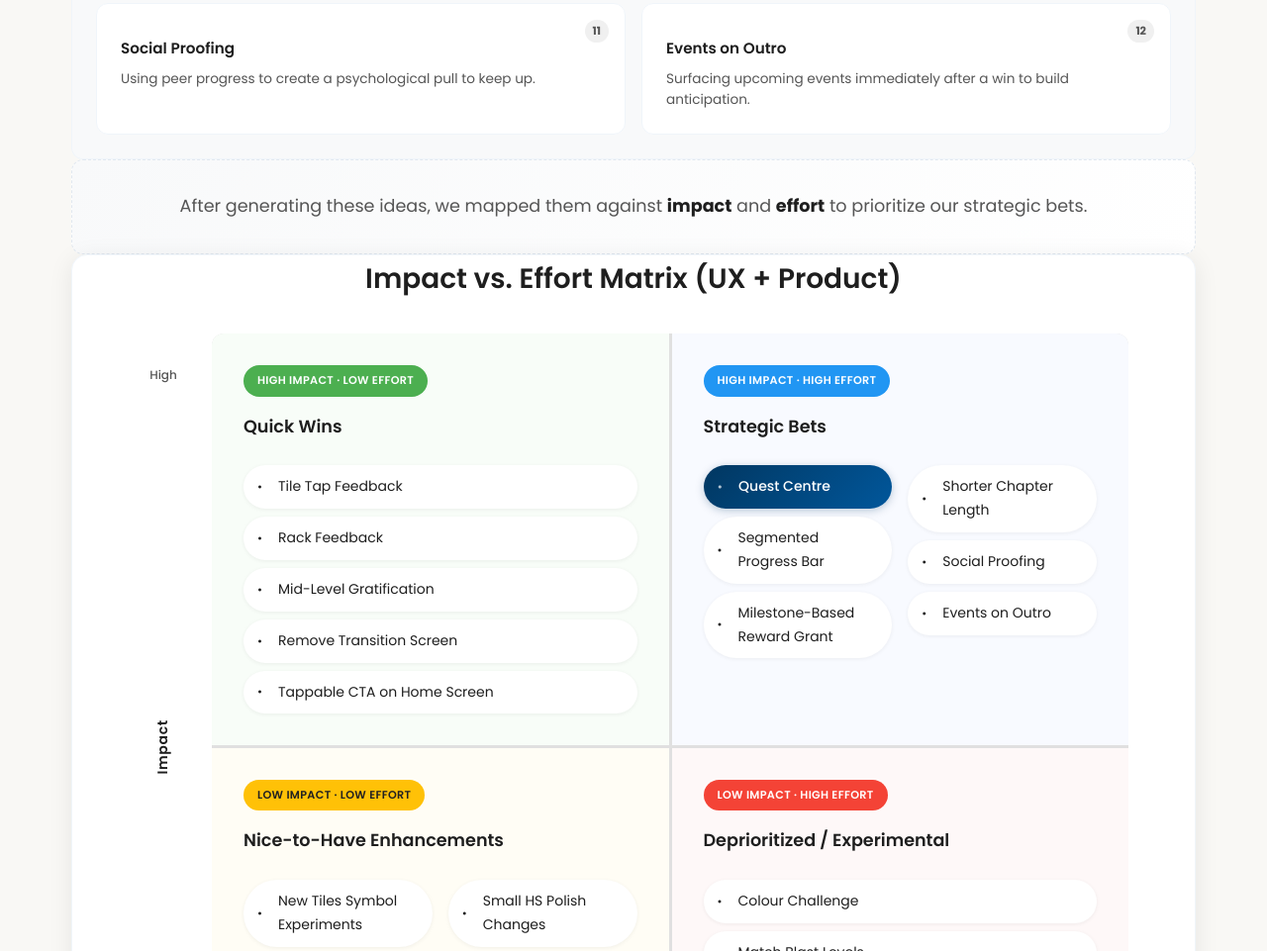
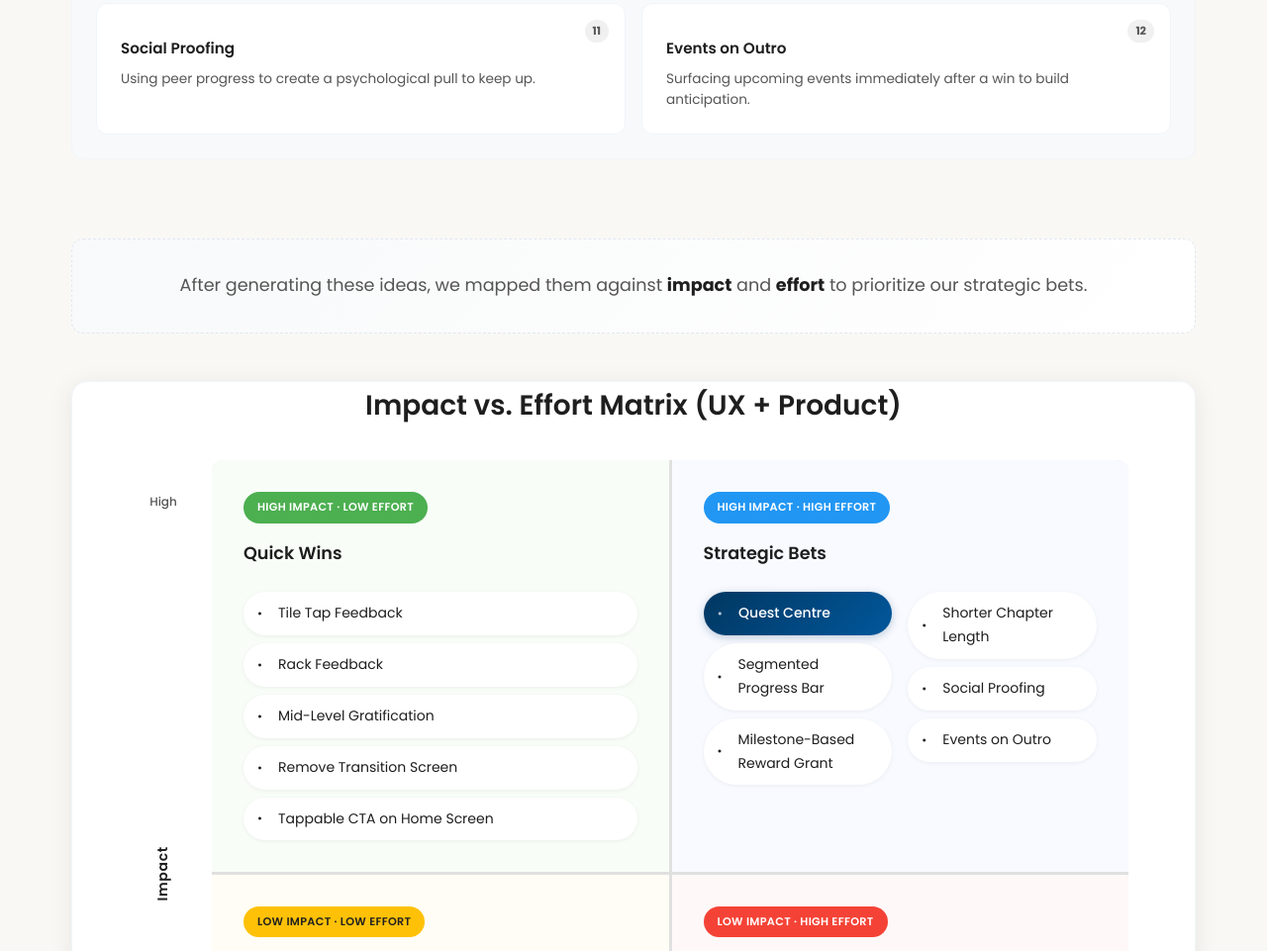
Before and after one commit to Major-shaw/portfolio, a plain HTML site: page case_studies/Case_study01/index.html in a window 1280 px wide. Shown: the part 9557-10518 px from the top of the page at 99% size. Drawn offline with Linux system fonts and the light colour scheme.

Commit message:
Fix spacing between idea categories and matrix
Co-authored-by: Copilot <223556219+Copilot@users.noreply.github.com>

```diff
--- a/case_studies/Case_study01/styles.css
+++ b/case_studies/Case_study01/styles.css
@@ -2949,7 +2949,7 @@ main {
 /* Matrix Intro */
 .matrix-intro {
   text-align: center;
-  margin: var(--space-xxl) 0 var(--space-lg);
+  margin: var(--space-section) 0 var(--space-xl);
   padding: var(--space-lg);
   background: linear-gradient(135deg, #f8f9fa 0%, #ffffff 100%);
   border-radius: var(--border-radius-md);
```
